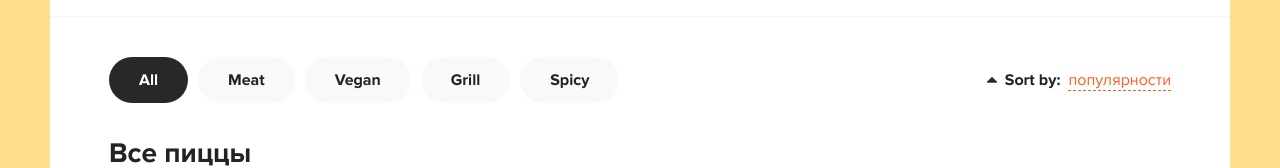
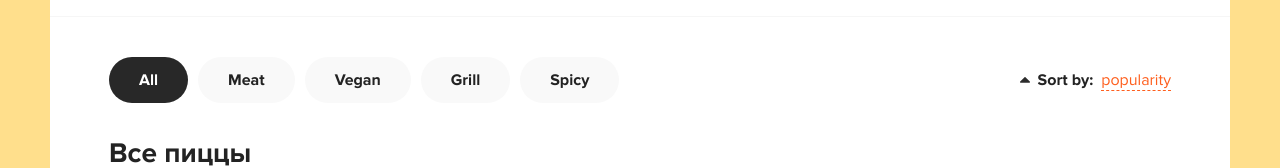
Before and after one commit to alexey-sevastynov/react-pizza-redux, a React (Create React App) app: page / in a window 1280 px wide. Shown: the part 165-333 px from the top of the page. Built offline with nearby package versions, Linux system fonts and the light colour scheme.

Commit message:
sort items popup logica

```diff
--- a/src/App.js
+++ b/src/App.js
@@ -3,6 +3,9 @@ import Header from "./components/Header/Header";
 import SortPopup from "./components/SortPopup/SortPopup";
 
 function App() {
+  const sorts = ["popularity", "price", "alphabet"];
+  const categories = ["Meat", "Vegan", "Grill", "Spicy"];
+
   return (
     <>
       <div className="wrapper">
@@ -11,8 +14,8 @@ function App() {
         <div className="content">
           <div className="container">
             <div className="content__top">
-              <Categories />
-              <SortPopup />
+              <Categories categories={categories} />
+              <SortPopup sorts={sorts} />
             </div>
             <h2 className="content__title">Все пиццы</h2>
             <div className="content__items">
--- a/src/components/Categories/Categories.jsx
+++ b/src/components/Categories/Categories.jsx
@@ -35,9 +35,7 @@ import React from "react";
 //   }
 // }
 
-function Categories({ onClickItem }) {
-  const categories = ["Meat", "Vegan", "Grill", "Spicy"];
-
+function Categories({ categories }) {
   const [activeItem, setItemActive] = React.useState(null);
 
   const onSelectItem = (index) => {
--- a/src/components/SortPopup/SortPopup.jsx
+++ b/src/components/SortPopup/SortPopup.jsx
@@ -1,7 +1,10 @@
 import React, { useEffect } from "react";
 
-function SortPopup() {
+function SortPopup({ sorts }) {
   const [visiblePopup, setVisiblePopup] = React.useState(false);
+  const [activeItem, setActiveItem] = React.useState(0);
+
+  const activeLabel = sorts[activeItem];
 
   const sortRef = React.useRef();
 
@@ -16,17 +19,28 @@ function SortPopup() {
     }
   };
 
+  const onSelectItem = (index) => {
+    setActiveItem(index);
+    setVisiblePopup(false);
+  };
+
   useEffect(() => {
     document.body.addEventListener("click", handleOutsideClick);
   }, []);
 
+  const items = sorts.map((sort, index) => (
+    <li
+      key={sort}
+      className={activeItem === index ? "active" : ""}
+      onClick={() => onSelectItem(index)}
+    >
+      {sort}
+    </li>
+  ));
+
   const showPopup = visiblePopup ? (
     <div className="sort__popup">
-      <ul>
-        <li className="active">popularity</li>
-        <li>price</li>
-        <li>alphabet</li>
-      </ul>
+      <ul>{items}</ul>
     </div>
   ) : null;
 
@@ -46,7 +60,7 @@ function SortPopup() {
           />
         </svg>
         <b>Sort by:</b>
-        <span onClick={togglePopup}>популярности</span>
+        <span onClick={togglePopup}>{activeLabel}</span>
       </div>
       {showPopup}
     </div>
```
